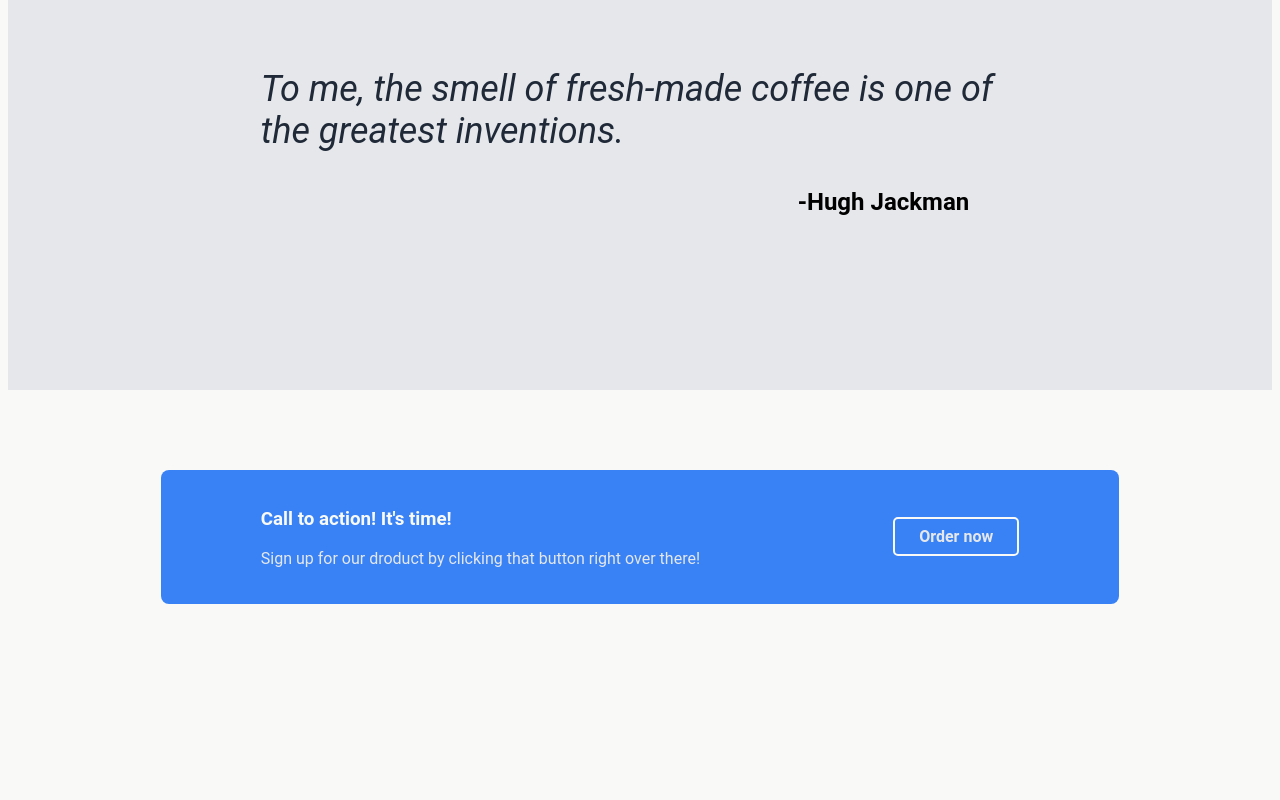
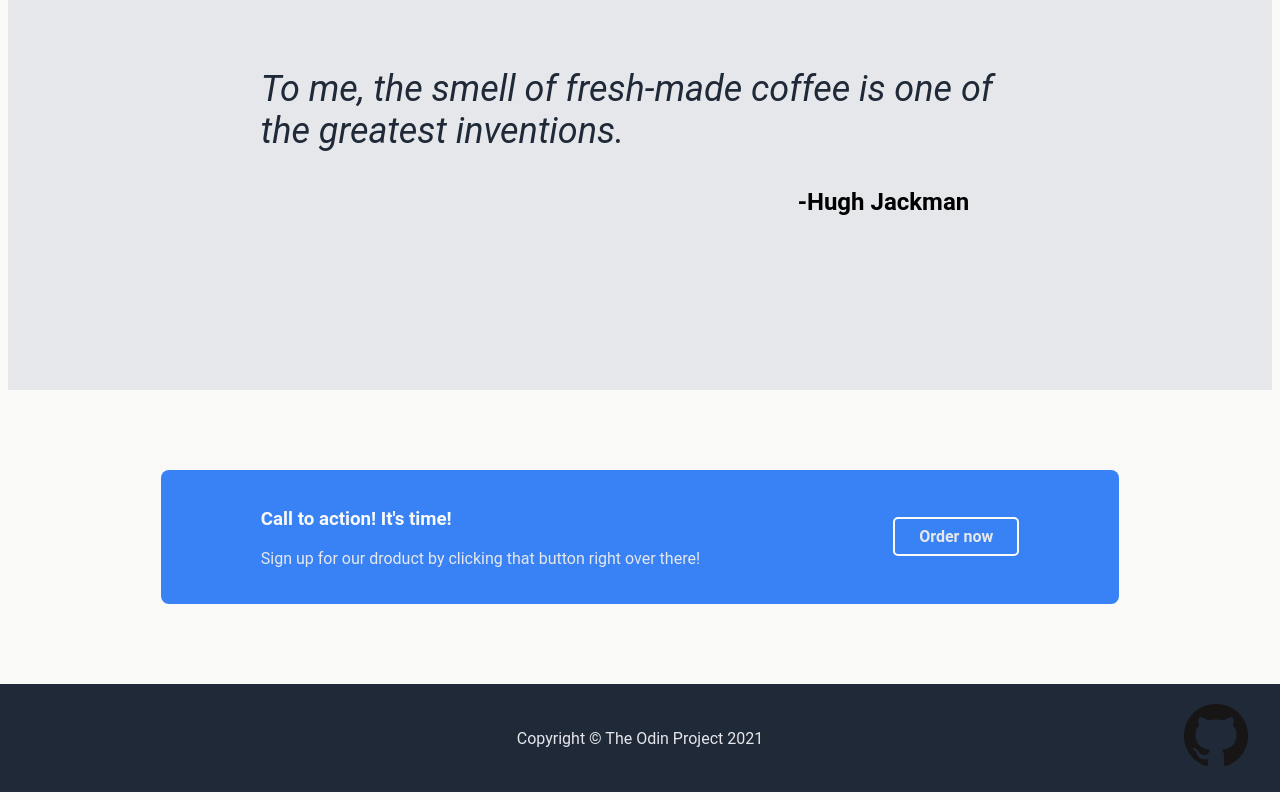
Before and after one commit to blankpebble/odin-landing-page, a plain HTML site: page index.html in a window 1280 px wide. Shown: the part 976-1776 px from the top of the page. Before the commit the page ends 1668 px from the top, so only its background shows below. Drawn offline with Linux system fonts and the light colour scheme.

Commit message:
Add footer section

```diff
--- a/index.html
+++ b/index.html
@@ -72,6 +72,16 @@
         <a class="order-button" href="https://github.com/blankpebble">Order now</a>
       </div>
     </div>
+    <div class="footer">
+      <div class="footer-left">
+        <p>Copyright © The Odin Project 2021</p>
+      </div>
+      <div class="footer-right">
+        <a href="https://github.com/blankpebble">
+          <img src="images/GitHub-Mark-64px.png" alt="GitHub logo">
+        </a>
+      </div>
+    </div>
   </div>
 </body>
 
--- a/styles.css
+++ b/styles.css
@@ -136,7 +136,7 @@ img {
   align-items: center;
   justify-content: center;
   width: 100%;
-  background: #E5E7EB;
+  background-color: #E5E7EB;
 }
 
 .testimonial {
@@ -207,3 +207,27 @@ a.order-button:hover {
 .call-to-action-right a {
   border: #F9FAF8 solid 2px;
 }
+
+.footer {
+  display: flex;
+  align-items: center;
+  justify-content: flex-start;
+  position: relative;
+  width: 100%;
+  padding: 20px;
+  background-color: #1F2937;
+  color: #E5E7EB;
+}
+
+.footer-left {
+  flex: 0 1 auto;
+  left: 50%;
+  position: absolute;
+  transform: translateX(-50%);
+}
+
+.footer-right {
+  flex: 0 1 auto;
+  margin-left: auto;
+  margin-right: 24px;
+}
```
Also changed, not shown: images/GitHub-Mark-64px.png (added).
